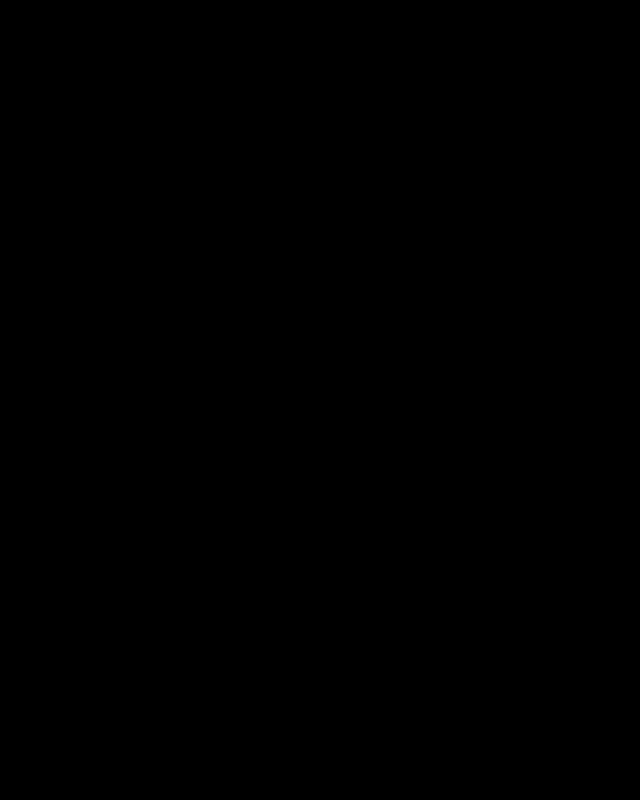
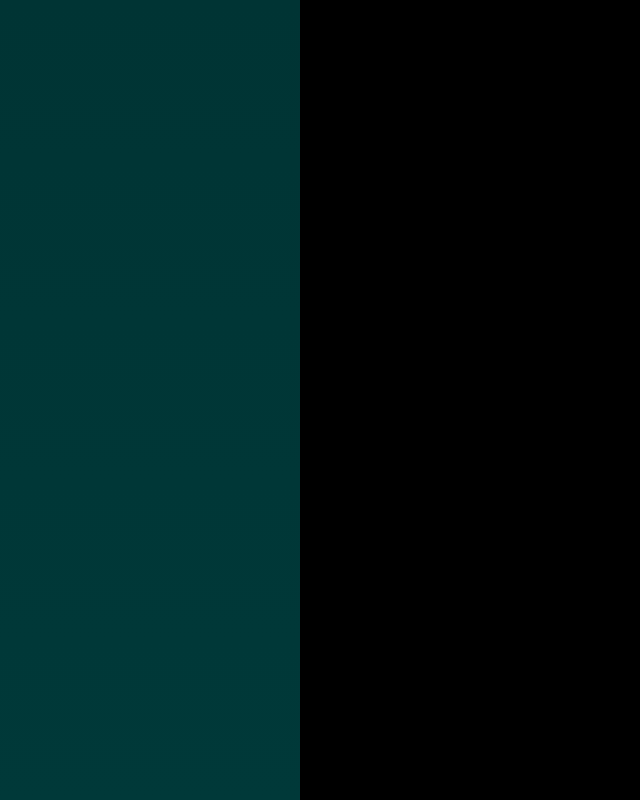
Before and after one commit to rdneagu/my-cv-source, a Vue app: page / in a window 1280 px wide. Shown: the whole page, without its empty margins (0-640 px from the left). Built offline with nearby package versions, Linux system fonts and the light colour scheme.

Commit message:
Add grid to the main page

```diff
--- a/src/views/Home.vue
+++ b/src/views/Home.vue
@@ -1,3 +1,20 @@
 <template>
-  <div class="home"></div>
+  <div class="home">
+    <aside class="profile"></aside>
+    <section class="content"></section>
+  </div>
 </template>
+
+<style lang="scss">
+#app .home {
+  display: grid;
+  grid-template:
+            "profile content" 100% / 300px 1fr;
+
+  .profile {
+    display: flex;
+    flex-direction: column;
+    background: linear-gradient(to bottom, darken(teal, 15%) 0%, darken(teal, 14%) 100%);
+  }
+}
+</style>
```
